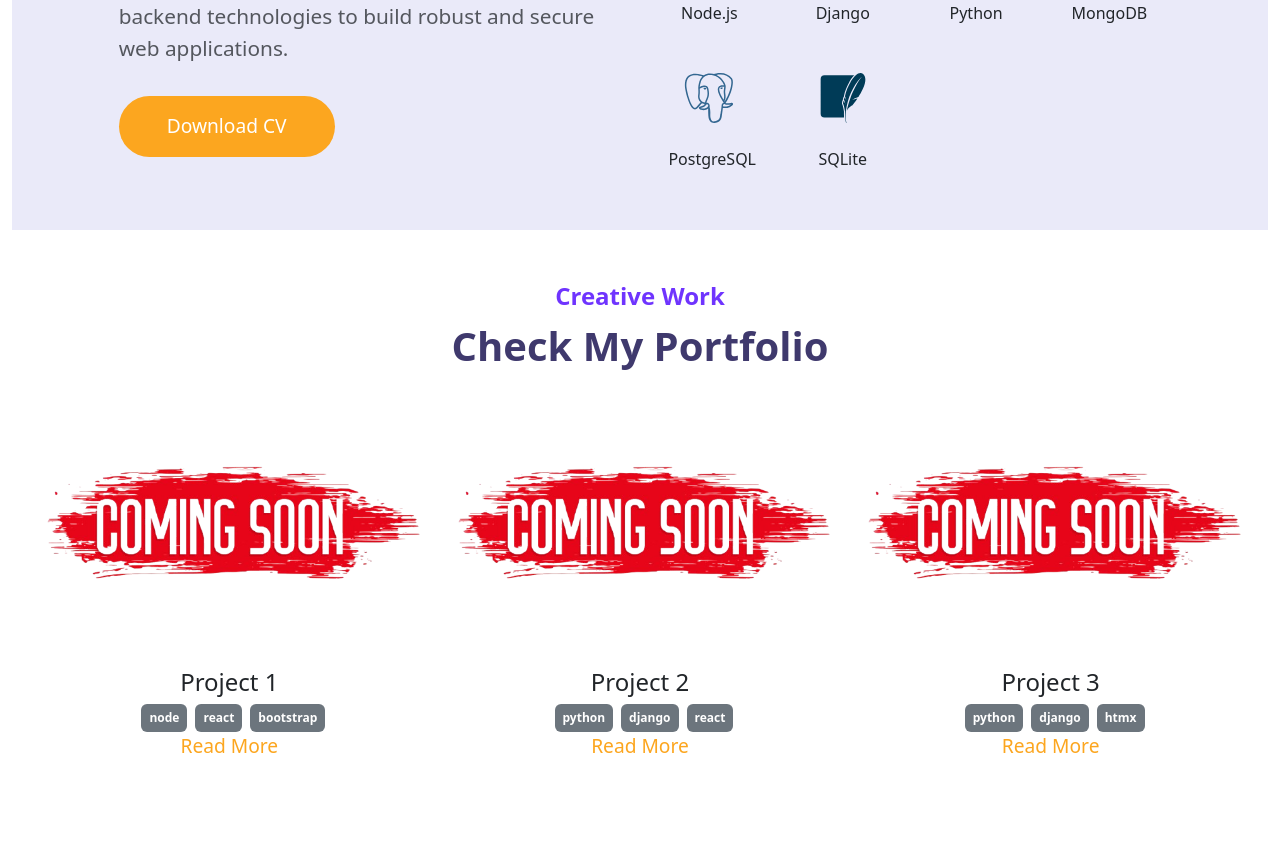
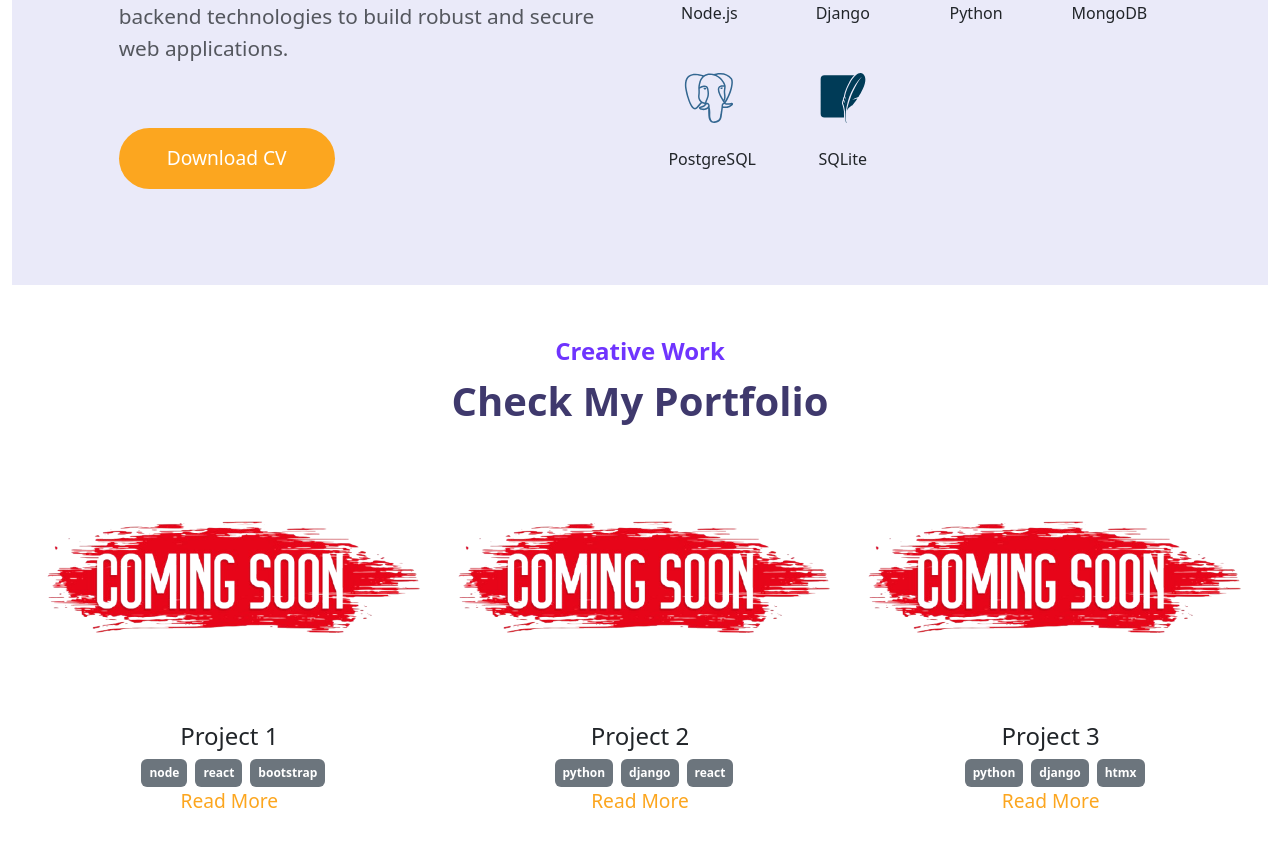
Before and after one commit to Ayomide2604/portfolio-frontend, a React (Vite) app: page / in a window 1280 px wide. Shown: the part 1697-2545 px from the top of the page. Built offline with nearby package versions, Linux system fonts and the light colour scheme.

Commit message:
added margin to download cv button

```diff
--- a/src/pages/Skills.jsx
+++ b/src/pages/Skills.jsx
@@ -17,7 +17,7 @@ const Skills = () => {
 							working with various backend technologies to build robust and
 							secure web applications.
 						</p>
-						<button className="c-btn h-btn mt-3 py-3 px-5 rounded-pill">
+						<button className="c-btn h-btn my-5 py-3 px-5 rounded-pill">
 							<a
 								href="Entry Level Web Developer Resume.pdf"
 								download="SampleCV"
```
